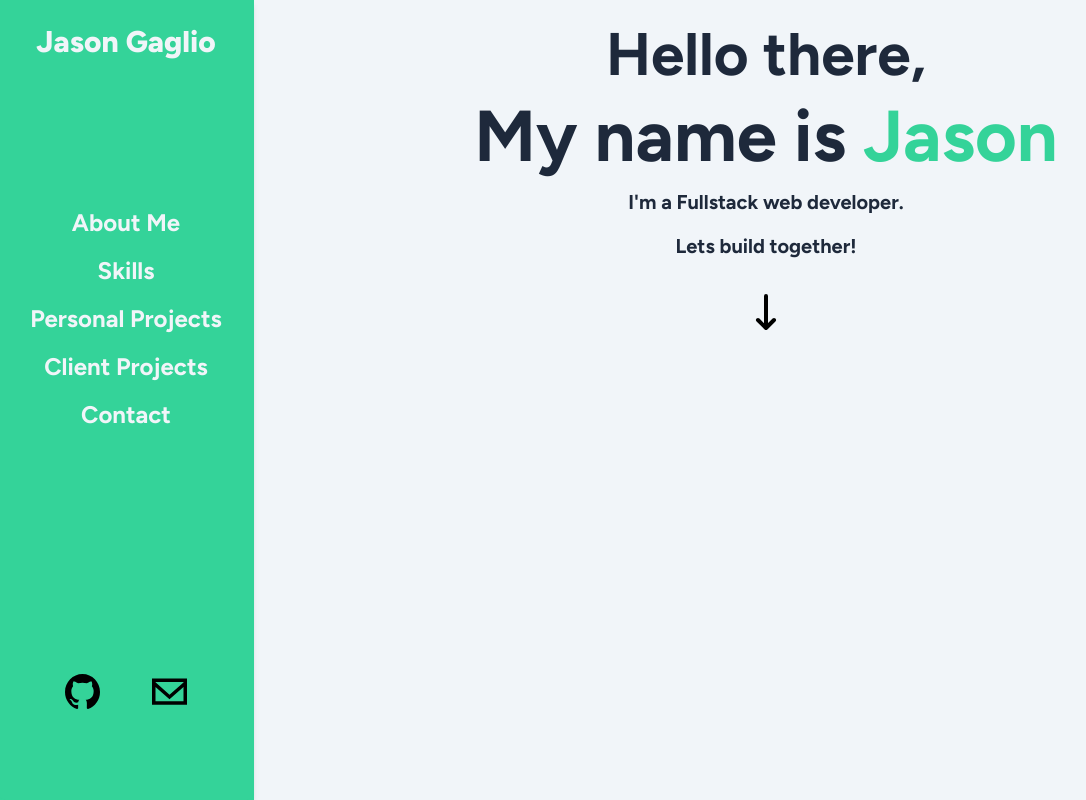
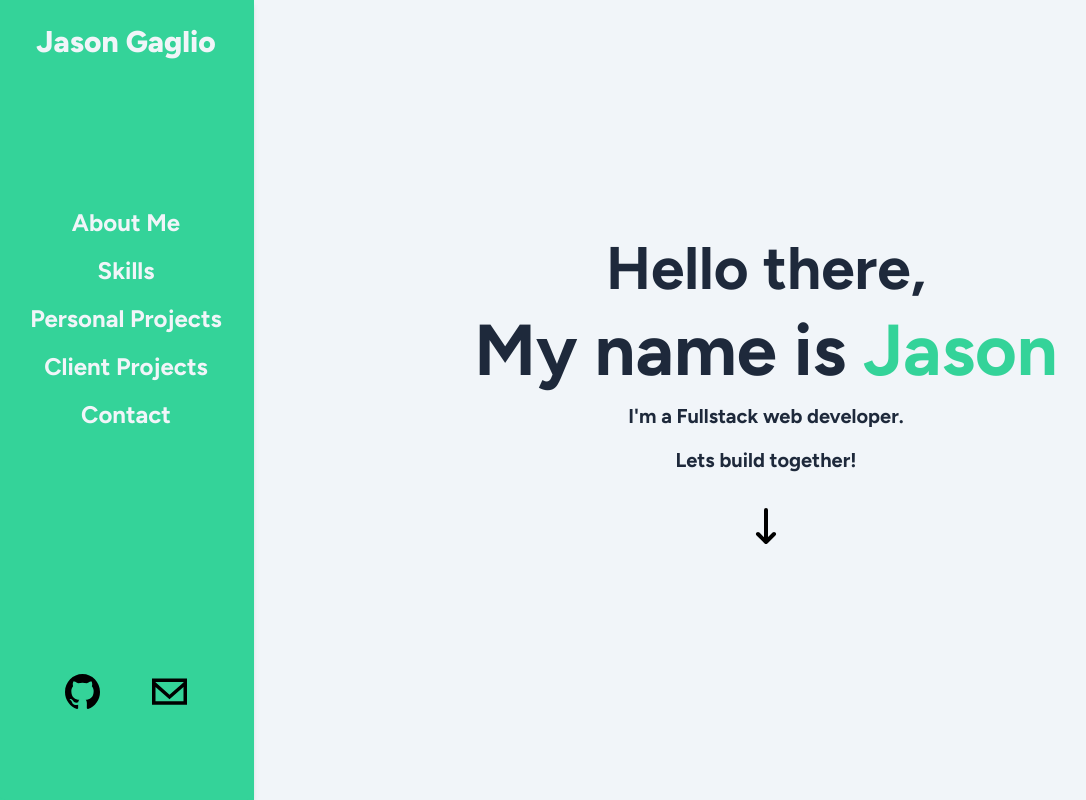
Before and after one commit to Jayrassic/Portfolio_2024, a React (Vite) app: page / in a window 1280 px wide. Shown: the whole page, without its empty margins (2-1088 px from the left). Built offline with nearby package versions, Linux system fonts and the light colour scheme.

Commit message:
Fixed content centering and overflow

```diff
--- a/src/views/Home.jsx
+++ b/src/views/Home.jsx
@@ -74,14 +74,18 @@ const Home = () => {
 
   return (
     <motion.div
-      className={`no-scrollbar flex h-full snap-start flex-col overflow-x-hidden overflow-y-scroll p-4 text-center  font-bold text-slate-800 sm:max-h-svh sm:min-h-svh`}
+      className={`no-scrollbar flex h-full snap-start flex-col overflow-x-hidden overflow-y-scroll p-4 text-center font-bold text-slate-800 sm:max-h-svh sm:min-h-svh`}
       variants={containerVariant}
       initial="hidden"
       whileInView="visible"
       ref={divRef}
       viewport={{ amount: 0.1 }}
     >
-      <motion.h1 className="p-2 text-5xl sm:text-6xl" variants={fromTopVariant}>
+      <div className="m-auto">
+        <motion.h1
+          className="p-2 text-5xl sm:text-6xl"
+          variants={fromTopVariant}
+        >
           Hello there,
         </motion.h1>
         <motion.h1
@@ -99,15 +103,19 @@ const Home = () => {
         >
           I'm a Fullstack web developer.
         </motion.p>
-      <motion.p className="p-2 text-base sm:text-xl" variants={fromLeftVariant}>
+        <motion.p
+          className="p-2 text-base sm:text-xl"
+          variants={fromLeftVariant}
+        >
           Lets build together!
         </motion.p>
         <motion.img
-        className="self-center p-3 sm:p-5"
+          className="m-auto p-3 sm:p-5"
           variants={fromBottomVariant}
           src={downArrow}
           alt="arrow pointing down"
         />
+      </div>
     </motion.div>
   );
 };
```
Lines whose indentation alone changed are shown as unchanged.
